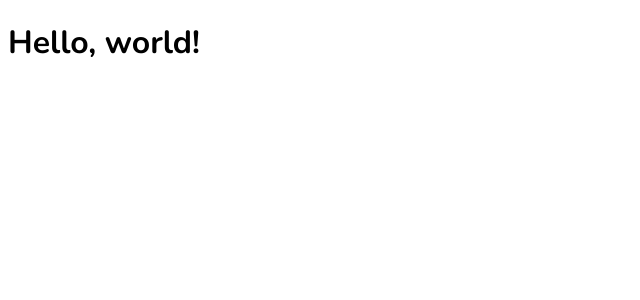
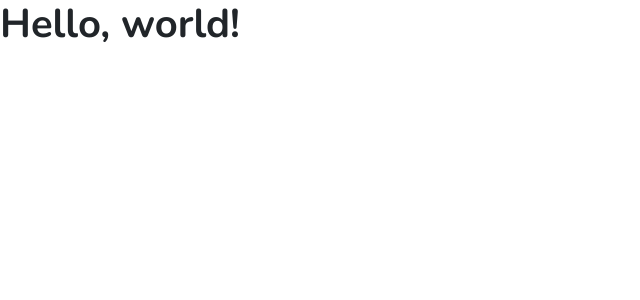
Before and after one commit to meeuchan/teeview, a Vue app: page / in a window 1280 px wide. Shown: the top 300 px of the page, without its empty margins (0-640 px from the left). Built offline with nearby package versions, Linux system fonts and the light colour scheme.

Commit message:
Add Bootstrap

```diff
--- a/package.json
+++ b/package.json
@@ -13,6 +13,8 @@
     "format": "prettier --write src/"
   },
   "dependencies": {
+    "@popperjs/core": "^2.11.8",
+    "bootstrap": "^5.3.3",
     "vue": "^3.5.13"
   },
   "devDependencies": {
--- /dev/null
+++ b/src/assets/bootstrap.scss
@@ -0,0 +1,4 @@
+$headings-font-weight: 700;
+$font-family-base: 'Nunito', sans-serif;
+
+@import 'bootstrap/scss/bootstrap';
--- a/src/assets/main.scss
+++ b/src/assets/main.scss
@@ -1,3 +1 @@
-body {
-  font-family: 'Nunito', sans-serif;
-}
+@use './bootstrap';
--- a/vite.config.ts
+++ b/vite.config.ts
@@ -6,13 +6,18 @@ import vueDevTools from 'vite-plugin-vue-devtools'
 
 // https://vite.dev/config/
 export default defineConfig({
-  plugins: [
-    vue(),
-    vueDevTools(),
-  ],
+  plugins: [vue(), vueDevTools()],
   resolve: {
     alias: {
-      '@': fileURLToPath(new URL('./src', import.meta.url))
+      '@': fileURLToPath(new URL('./src', import.meta.url)),
+    },
+  },
+  css: {
+    preprocessorOptions: {
+      scss: {
+        quietDeps: true,
+        silenceDeprecations: ['import'],
+      },
     },
   },
 })
```
Also changed, not shown: 1 other file (tests, documents, lock files or other folders).
